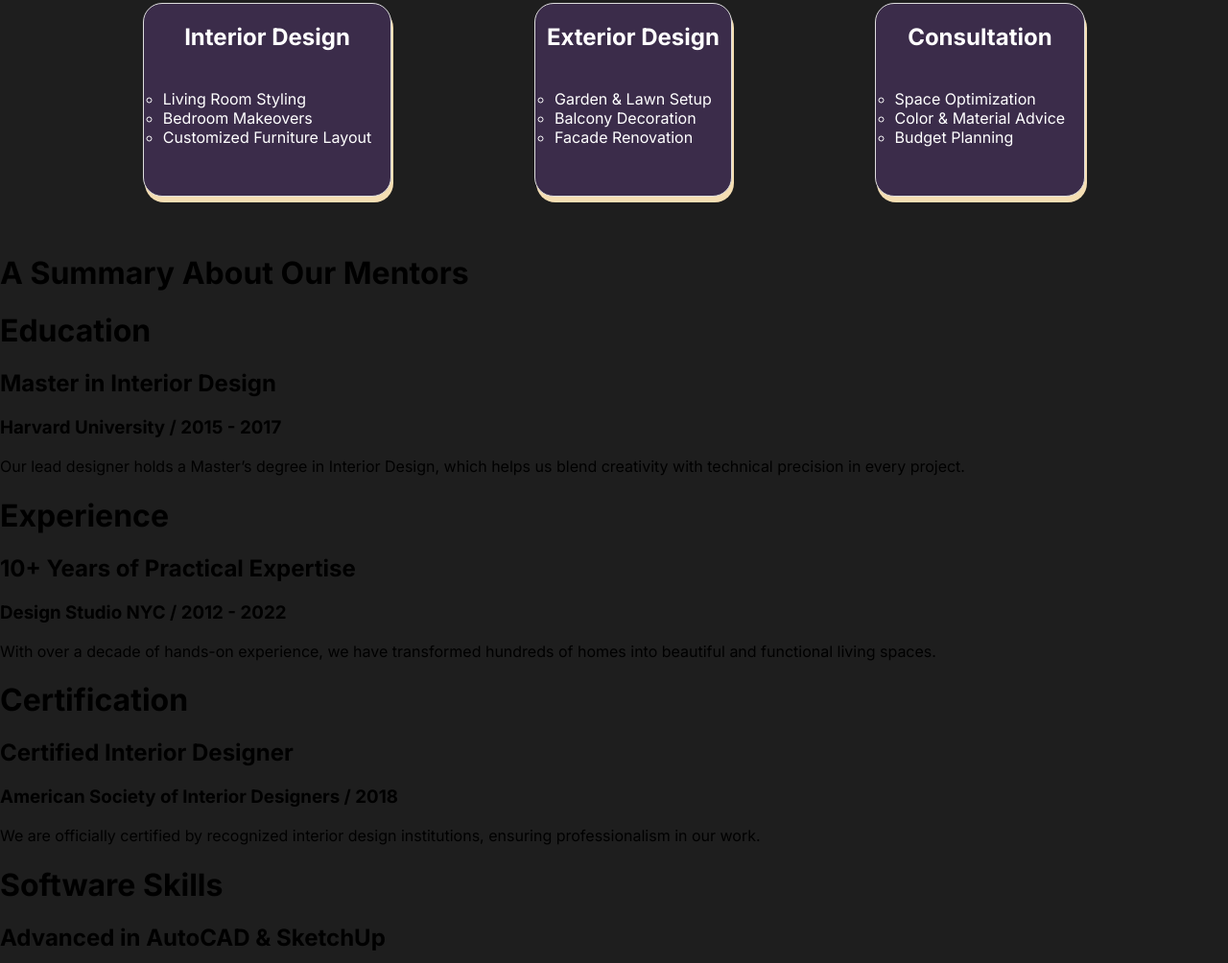
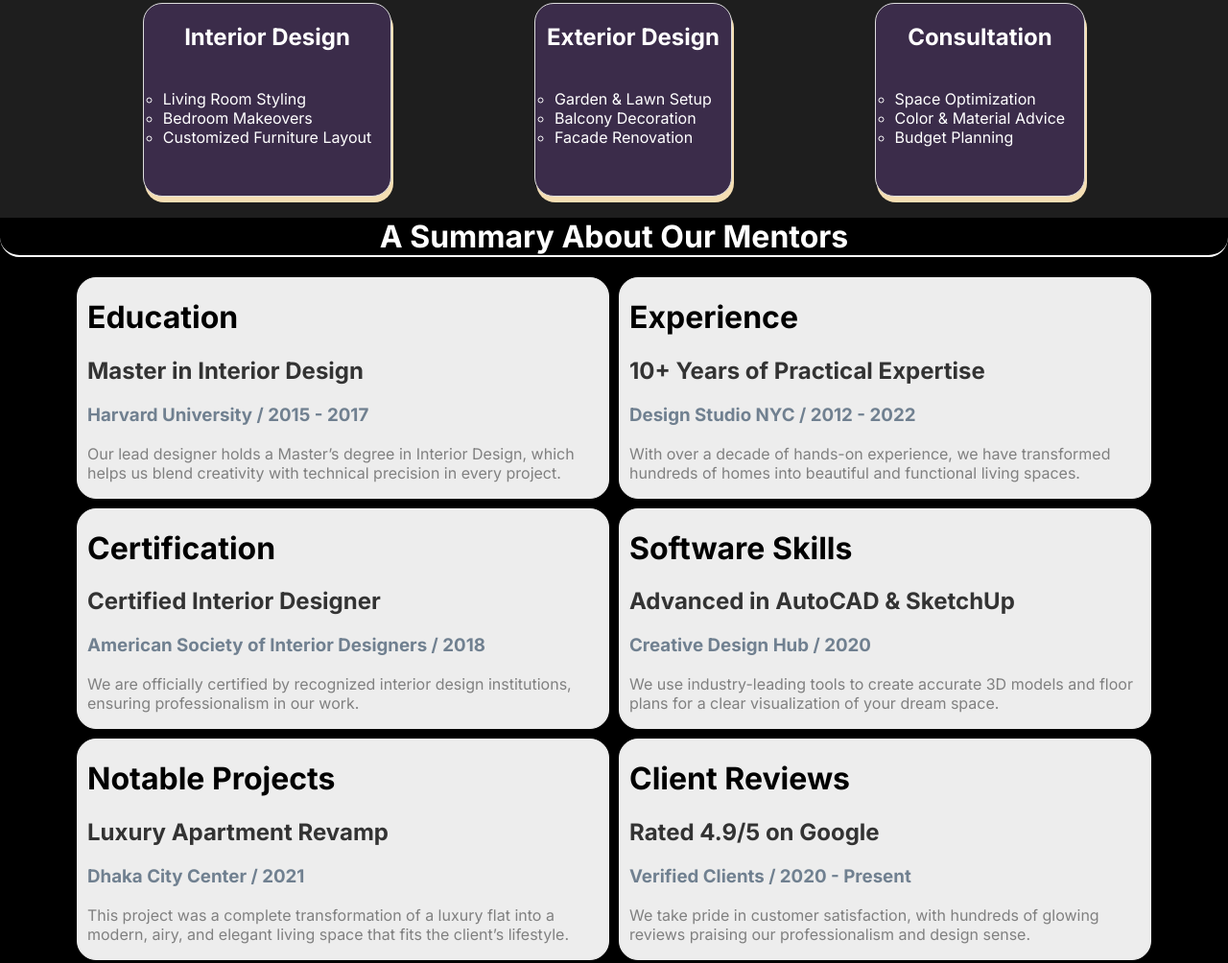
Before and after one commit to ayat339/home-design-web, a plain HTML site: page index.html in a window 1280 px wide. Shown: the part 922-1926 px from the top of the page at 96% size. Drawn offline with Linux system fonts and the light colour scheme.

Commit message:
Update style.css

```diff
--- a/style.css
+++ b/style.css
@@ -115,7 +115,7 @@ main {
     color: white;
     justify-content: space-evenly;
     padding-top: 20px;
-    height:240px;
+    /* height:240px; */
 }
 .service-section {
     border: 1px solid #ddd;
@@ -132,4 +132,45 @@ main {
 }
 .service-section h2 {
     text-align: center;
+
 }
+.summury-div {
+
+
+    background-color:black;
+}
+.summary-h1 {
+  text-align: center;
+  color: white;
+  border-bottom: 2px solid white;
+  border-radius: 200px;
+
+}
+.summary-ifm {
+    display:grid;
+    grid-template-columns: repeat(2,1fr);
+    gap: 10px;
+
+        margin-left: 80px;
+    margin-right: 80px;
+align-content: center;
+}
+.infodiv {
+    border: 1px solid rgb(237, 237, 237);
+ border-radius: 20px;
+ background-color:rgb(237, 237, 237);
+ padding-left:10px ;
+
+}
+.infoh1 {
+color: black;
+}
+.infoh2 {
+color: #333333;
+}
+.infoh3 {
+color:#708090 ;
+}
+.infop {
+color: gray;
+}
```
